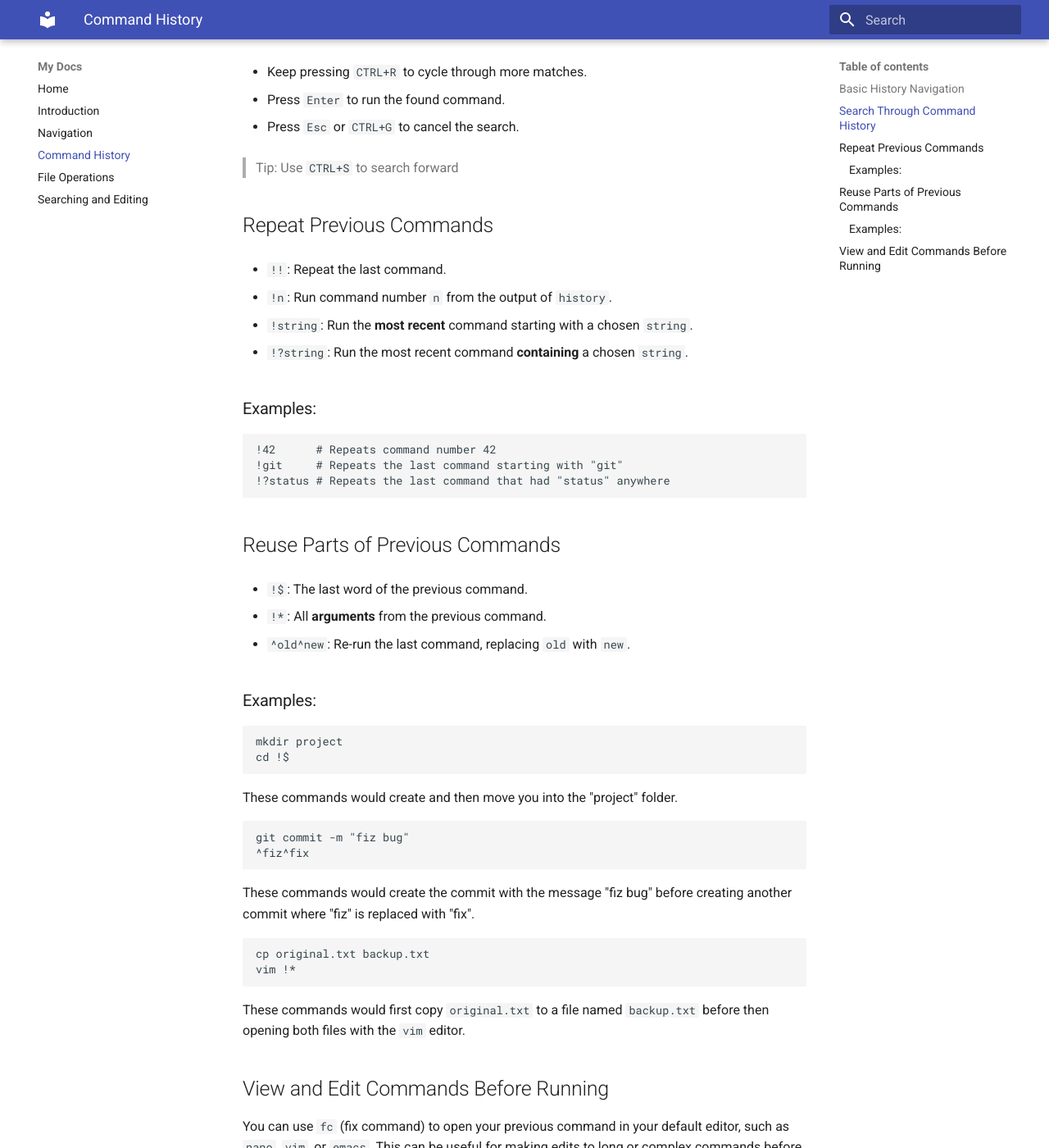
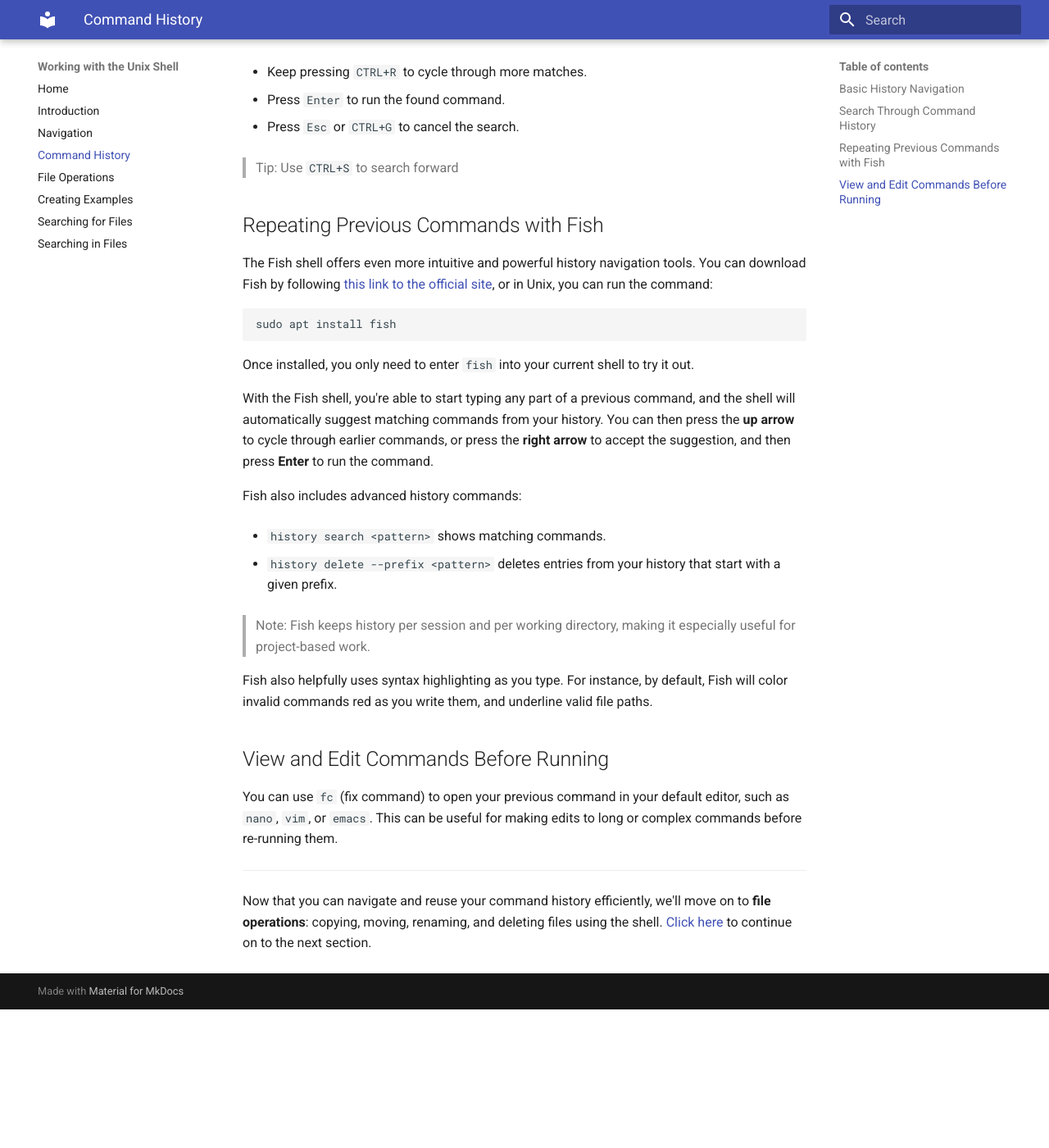
Before and after one commit to det-lab/unix-tips, an MkDocs documentation site: the page built from docs/03_command_history.md, in a window 1280 px wide and 1400 px high, scrolled down 637 px. Shown: the whole window at 82% size. Built offline with MkDocs 1.6.1 and Material for MkDocs 9.7.7, drawn with Linux system fonts in a browser that asks for light colours; after the commit the page ends 1868 px from its top, so only the background shows below that.

````diff
--- a/docs/03_command_history.md
+++ b/docs/03_command_history.md
@@ -22,46 +22,24 @@ You can use reverse search to find previous commands be substring. From the shel
 
 > Tip: Use `CTRL+S` to search forward
 
-## Repeat Previous Commands
+## Repeating Previous Commands with Fish
+The Fish shell offers even more intuitive and powerful history navigation tools. You can download Fish by following [this link to the official site](https://fishshell.com/), or in Unix, you can run the command:
+```bash
+sudo apt install fish
+```
+Once installed, you only need to enter `fish` into your current shell to try it out.
 
-* `!!`: Repeat the last command.
+With the Fish shell, you're able to start typing any part of a previous command, and the shell will automatically suggest matching commands from your history. You can then press the **up arrow** to cycle through earlier commands, or press the **right arrow** to accept the suggestion, and then press **Enter** to run the command.
 
-* `!n`: Run command number `n` from the output of `history`.
+Fish also includes advanced history commands:
 
-* `!string`: Run the **most recent** command starting with a chosen `string`.
+* `history search <pattern>` shows matching commands.
 
-* `!?string`: Run the most recent command **containing** a chosen `string`.
+* `history delete --prefix <pattern>` deletes entries from your history that start with a given prefix.
 
-### Examples:
-```bash
-!42      # Repeats command number 42
-!git     # Repeats the last command starting with "git"
-!?status # Repeats the last command that had "status" anywhere
-```
+> Note: Fish keeps history per session and per working directory, making it especially useful for project-based work.
 
-## Reuse Parts of Previous Commands
-* `!$`: The last word of the previous command.
-
-* `!*`: All **arguments** from the previous command.
-
-* `^old^new`: Re-run the last command, replacing `old` with `new`.
-
-### Examples:
-```bash
-mkdir project
-cd !$
-```
-These commands would create and then move you into the "project" folder.
-```bash
-git commit -m "fiz bug"
-^fiz^fix
-```
-These commands would create the commit with the message "fiz bug" before creating another commit where "fiz" is replaced with "fix".
-```bash
-cp original.txt backup.txt
-vim !*
-```
-These commands would first copy `original.txt` to a file named `backup.txt` before then opening both files with the `vim` editor.
+Fish also helpfully uses syntax highlighting as you type. For instance, by default, Fish will color invalid commands red as you write them, and underline valid file paths.
 
 ## View and Edit Commands Before Running
 You can use `fc` (fix command) to open your previous command in your default editor, such as `nano`, `vim`, or `emacs`. This can be useful for making edits to long or complex commands before re-running them.
--- a/mkdocs.yml
+++ b/mkdocs.yml
@@ -1,11 +1,13 @@
-site_name: My Docs
+site_name: Working with the Unix Shell
 nav:
   - Home: index.md
   - Introduction: 01_summary_and_setup.md
   - Navigation: 02_navigation.md
   - Command History: 03_command_history.md
   - File Operations: 04_file_operations.md
-  - Searching and Editing: 05_searching_and_editing.md
+  - Creating Examples: 05_creating_example_files.md
+  - Searching for Files: 06_searching_for_files.md
+  - Searching in Files: 07_searching_inside_files.md
 theme:
   name: material
 
````
Also changed, not shown: docs/04_file_operations.md (+1 -1 lines), docs/05_creating_example_files.md (added, +77 -0 lines), docs/06_searching_for_files.md (renamed from docs/05_searching_and_editing.md, +27 -9 lines), docs/07_searching_inside_files.md (added, +195 -0 lines), docs/examples/constellations.md (added, +15 -0 lines), docs/examples/galaxies.md (added, +7 -0 lines), docs/examples/planets.md (added, +10 -0 lines), docs/index.md (+8 -6 lines).
